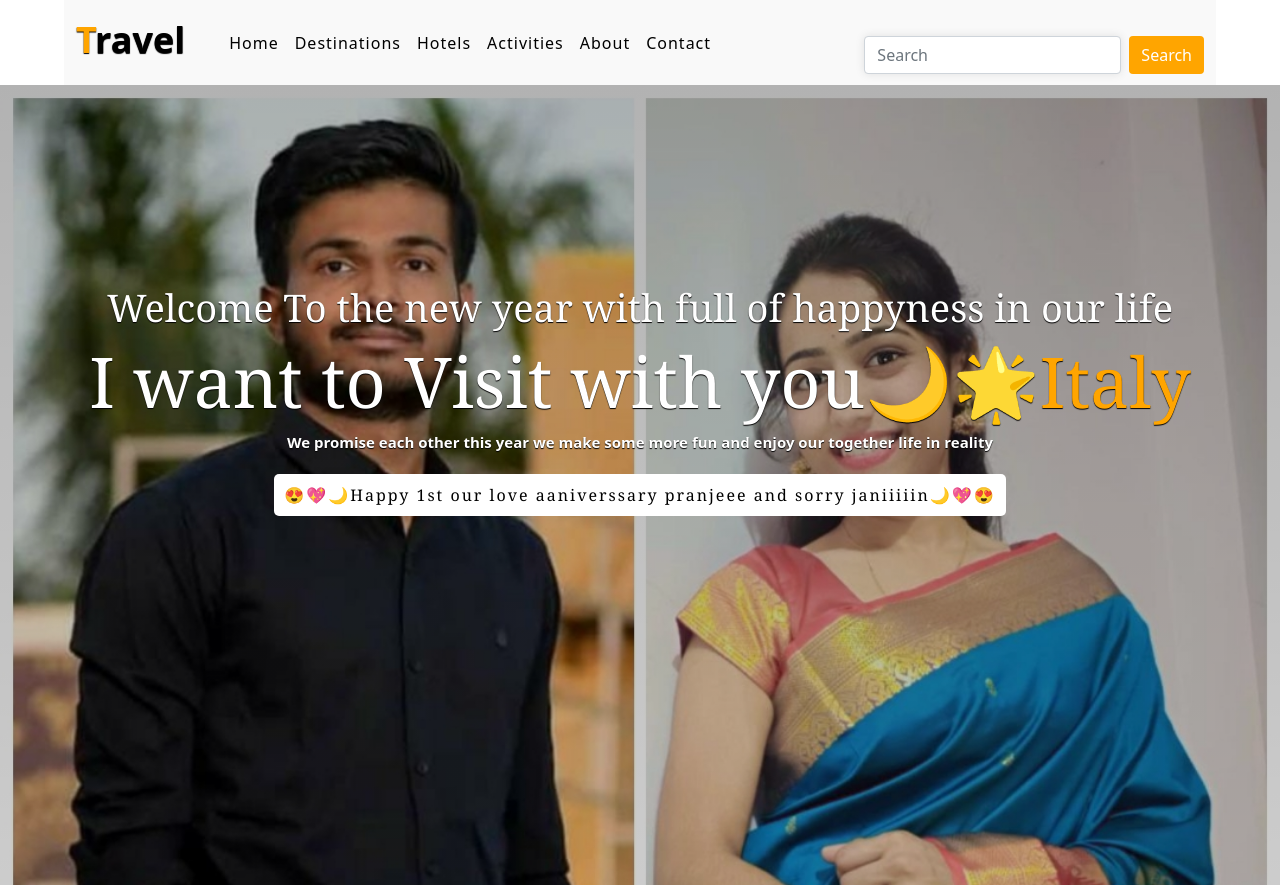
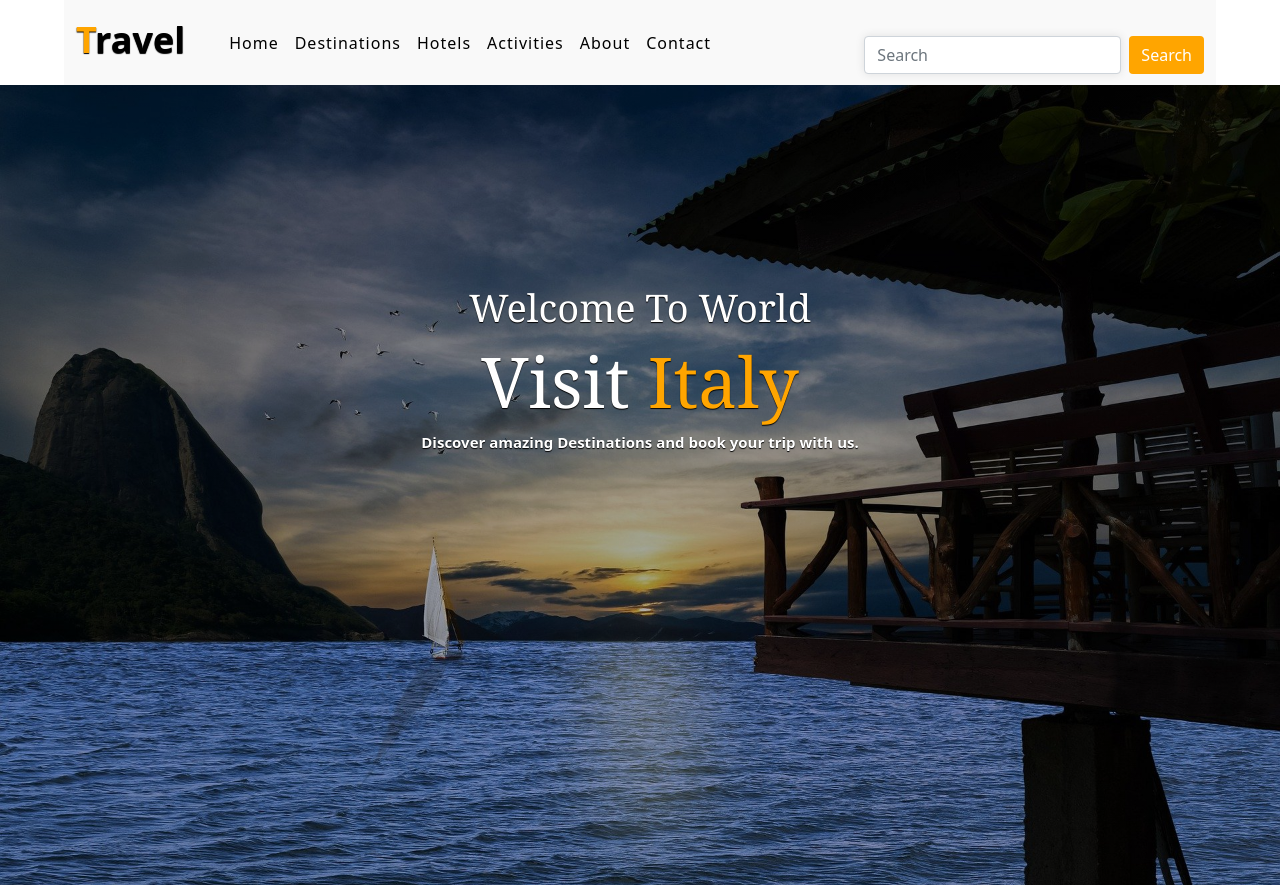
Before and after one commit to kharatyogesh/Travelling_Website, a plain HTML site: page index.html in a window 1280 px wide. Shown: the top 885 px of the page. Drawn offline with nearby package versions, Linux system fonts and the light colour scheme.

Commit message:
images changes

```diff
--- a/index.html
+++ b/index.html
@@ -65,12 +65,11 @@
     <!-- home page welcome section -->
     <div class="home">
       <div class="content">
-        <!-- //<h5>Welcome To World</h5> -->
-         <h5>Welcome To the new year with full of happyness in our life </h5>
-        <h1> I want to Visit with you🌙🌟<span class="changecontent"></span></h1>
-        <!-- <p>Discover amazing Destinations and book your trip with us.</p> -->
-        <p>We promise each other this year we make some more fun and enjoy our together life in reality </p>
-        <a href="#book">😍💖🌙Happy 1st our love aaniverssary pranjeee and sorry janiiiiin🌙💖😍</a>
+        <h5>Welcome To World</h5>
+        <h1>Visit <span class="changecontent"></span></h1>
+        <p>Discover amazing Destinations and book your trip with us.</p>
+        <!-- <p>We promise each other this year we make some more fun and enjoy our together life in reality </p>
+                <a href="#book">Happy 1st our love aaniverssary pranjeee and sorry janiiiiin🌙💖😍</a> -->
       </div>
     </div>
     <!-- home page welcome section -->
--- a/style.css
+++ b/style.css
@@ -64,7 +64,7 @@
 {
     width: 100%;
     height: 100vh;
-    background-image: linear-gradient(rgba(0, 0, 0, 0.3), rgba(0, 0, 0, 0.2)), url(./images/Picsart_24-03-09_23-09-46-141.jpg);
+    background-image: linear-gradient(rgba(0, 0, 0, 0.3), rgba(0, 0, 0, 0.2)), url(./images/hero.jpg);
     background-repeat: no-repeat;
     background-size: cover;
 }
```
